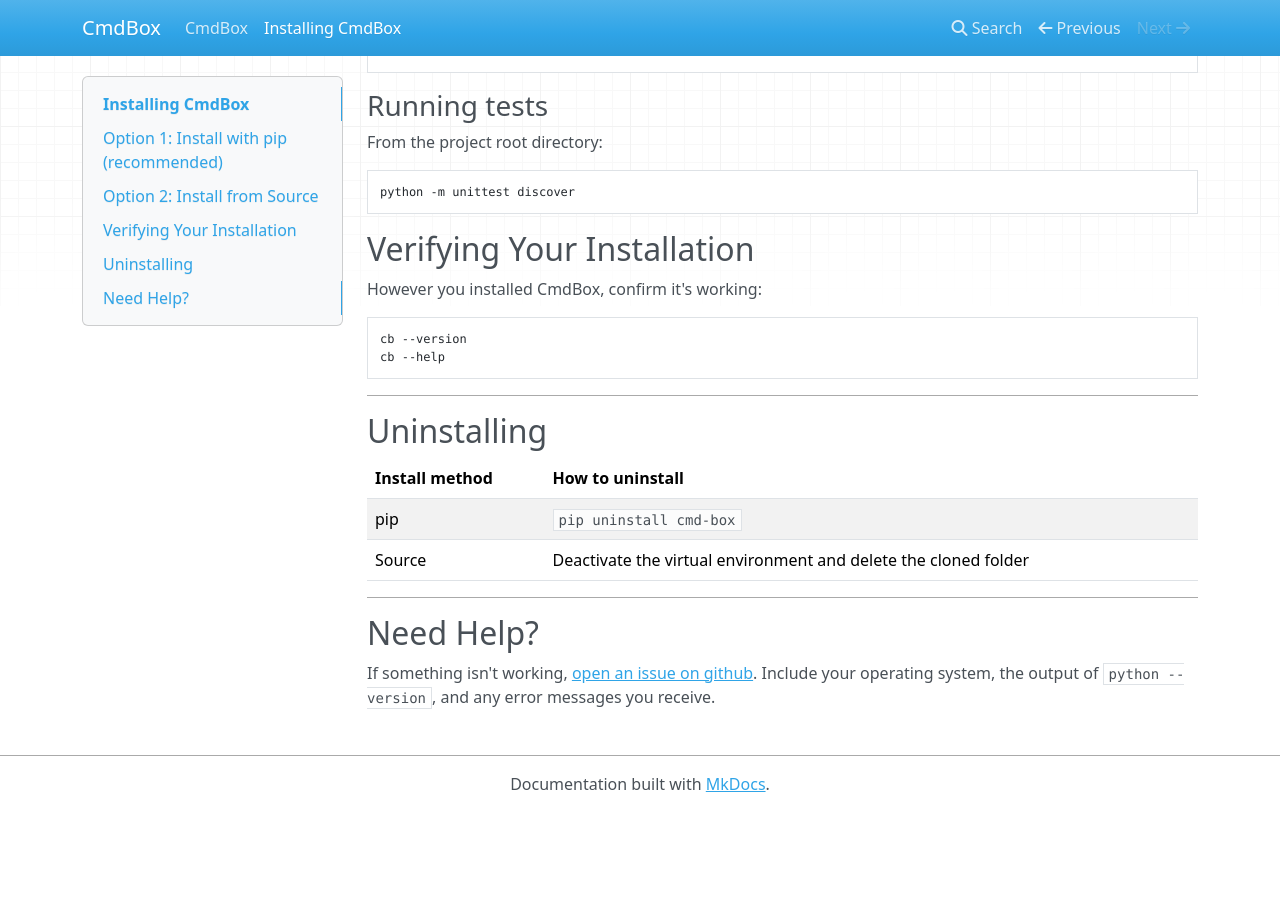
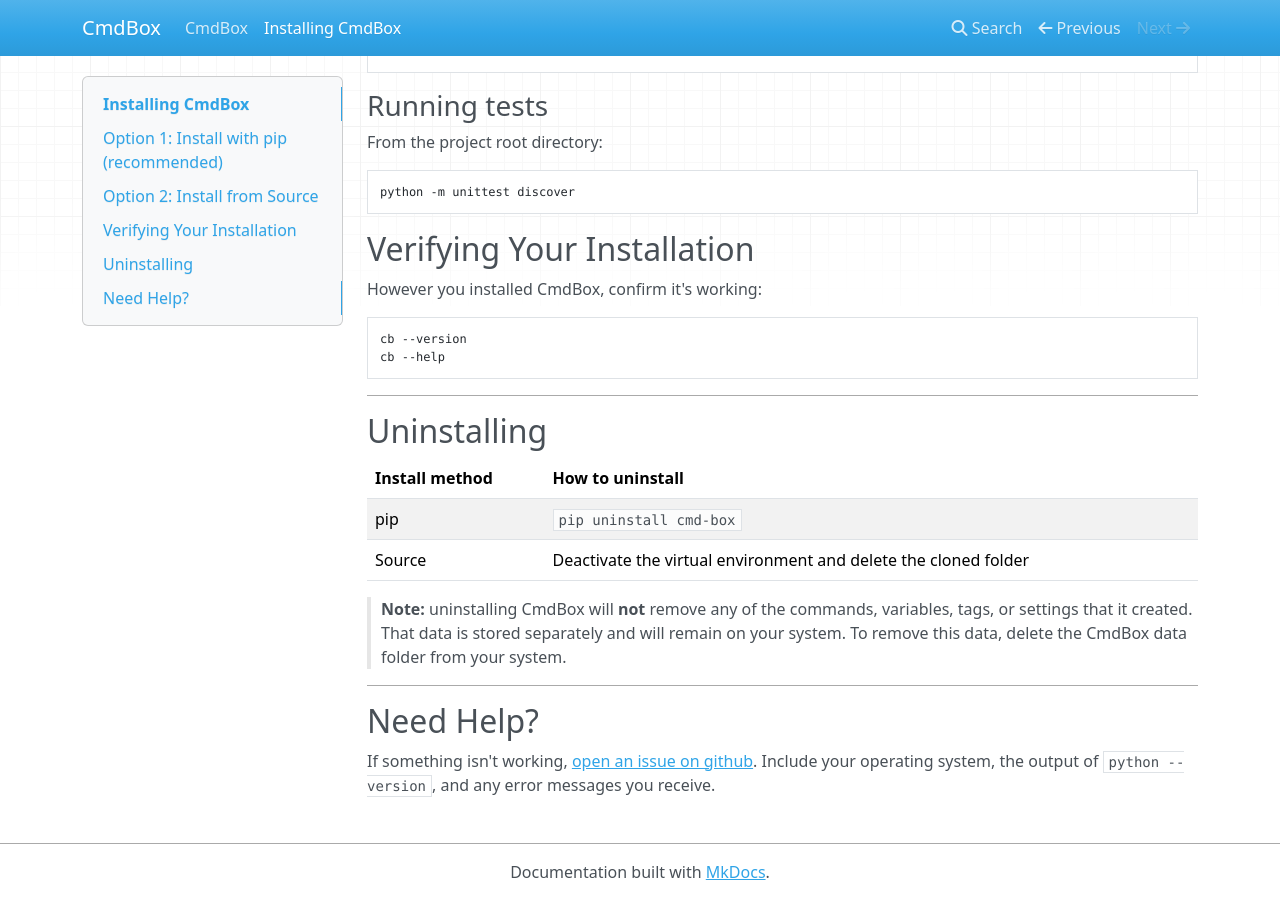
Before and after one commit to PhantomLambSoft/CmdBox, an MkDocs documentation site: the page built from docs/installation.md, in a window 1280 px wide and 900 px high, scrolled down 2083 px. Built offline with MkDocs 1.6.1, drawn with Linux system fonts in a browser that asks for light colours; nearby versions of some CDN libraries; before the commit the page ends 2895 px from its top, so only the background shows below that.

Commit message:
Clarify uninstallation steps and add note on persisting CmdBox data in installation docs

```diff
--- a/docs/installation.md
+++ b/docs/installation.md
@@ -166,6 +166,11 @@
 | pip | `pip uninstall cmd-box` |
 | Source | Deactivate the virtual environment and delete the cloned folder |
 
+> **Note:** uninstalling CmdBox will **not** remove any of the commands, variables, tags, or settings that it created. That data
+is stored separately and will remain on your system. To remove this data, delete the CmdBox data folder from your system.
+
+[comment]: # (TODO: provide link to dat folder doc)
+
 ---
 
 ## Need Help?
```
